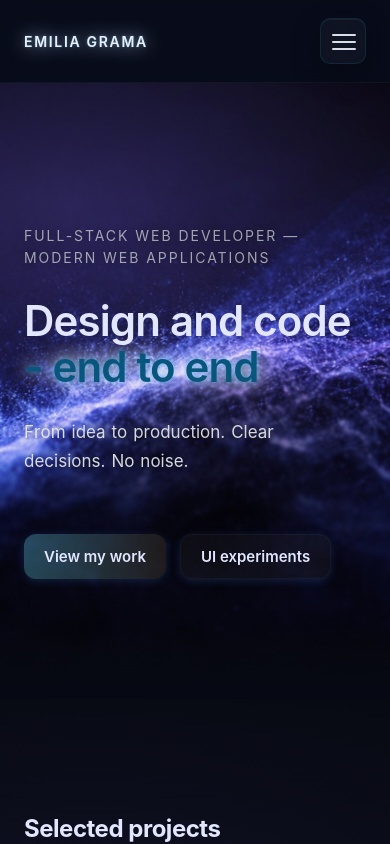
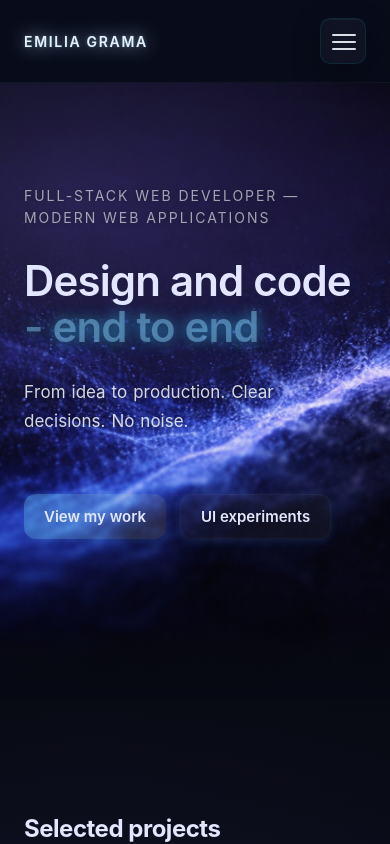
Before and after one commit to emiliagrama/emilia-grama-site, a React (Vite) app: page / in a window 390 px wide. Shown: the top 844 px of the page. Built offline with nearby package versions, Linux system fonts and the light colour scheme.

Commit message:
fix hero title color and glow consistency on mobile

```diff
--- a/src/styles/homepage.css
+++ b/src/styles/homepage.css
@@ -833,23 +833,21 @@
 @media (max-width: 767px) {
   .hero {
     min-height: auto;
-    padding-top: 128px !important;
-    padding-bottom: 120px !important;
-    background-position: 60% 66%;
+    padding-top: 88px !important;
+    padding-bottom: 160px !important;
+    background-position: 20% 26%;
     background-size: cover;
   }
 }
 
 @media (max-width: 767px) {
-
   .heroTitle span {
     background-image: none;
-    -webkit-text-fill-color: rgb(9, 86, 124);
-    color: rgba(220, 233, 240, 0.671);
+    -webkit-text-fill-color: initial;
+    color: #8ed7ff70;
     text-shadow:
-      0 0 6px rgba(75, 180, 233, 0.6),
-      0 0 18px rgba(248, 249, 250, 0.979),
-      0 0 30px rgba(236, 239, 243, 0.466);
+      0 0 16px rgba(53, 208, 255, 0.466),
+      0 0 14px rgba(53, 207, 255, 0.18);
   }
 
 }
```
